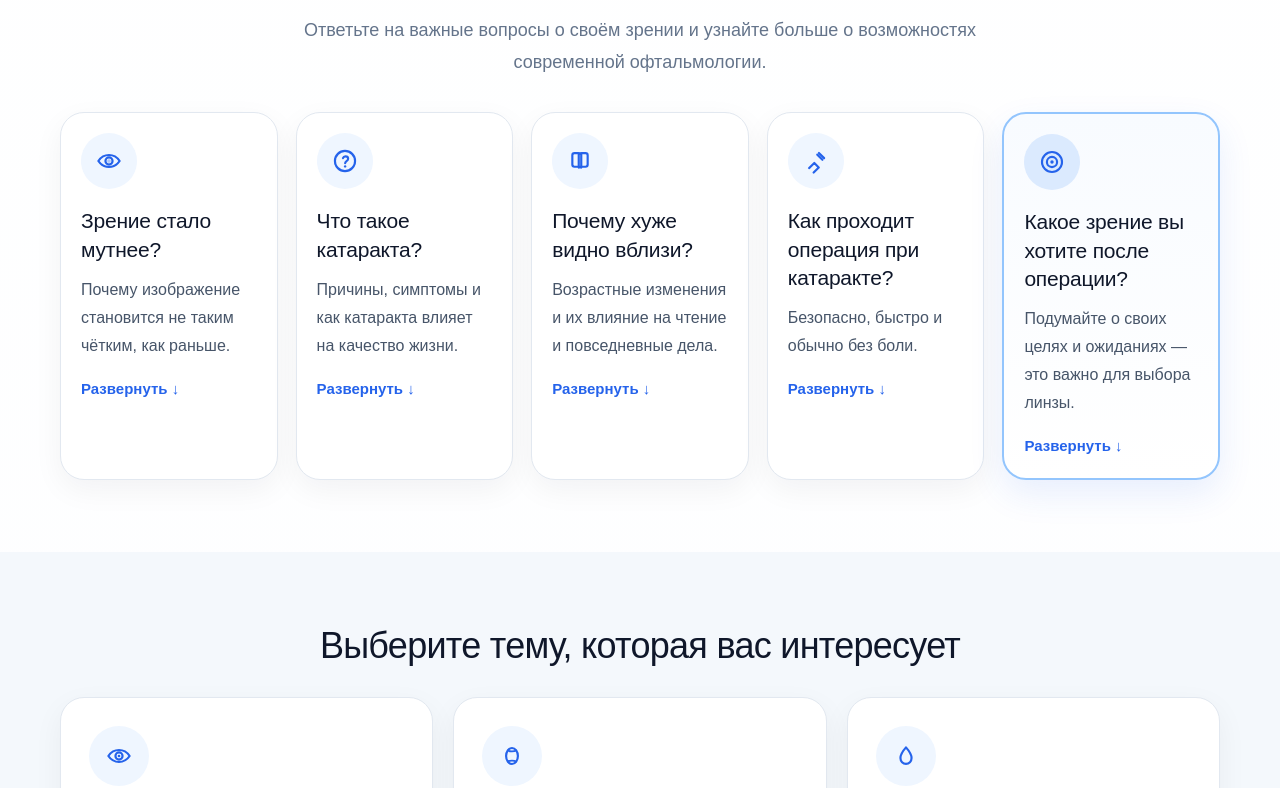
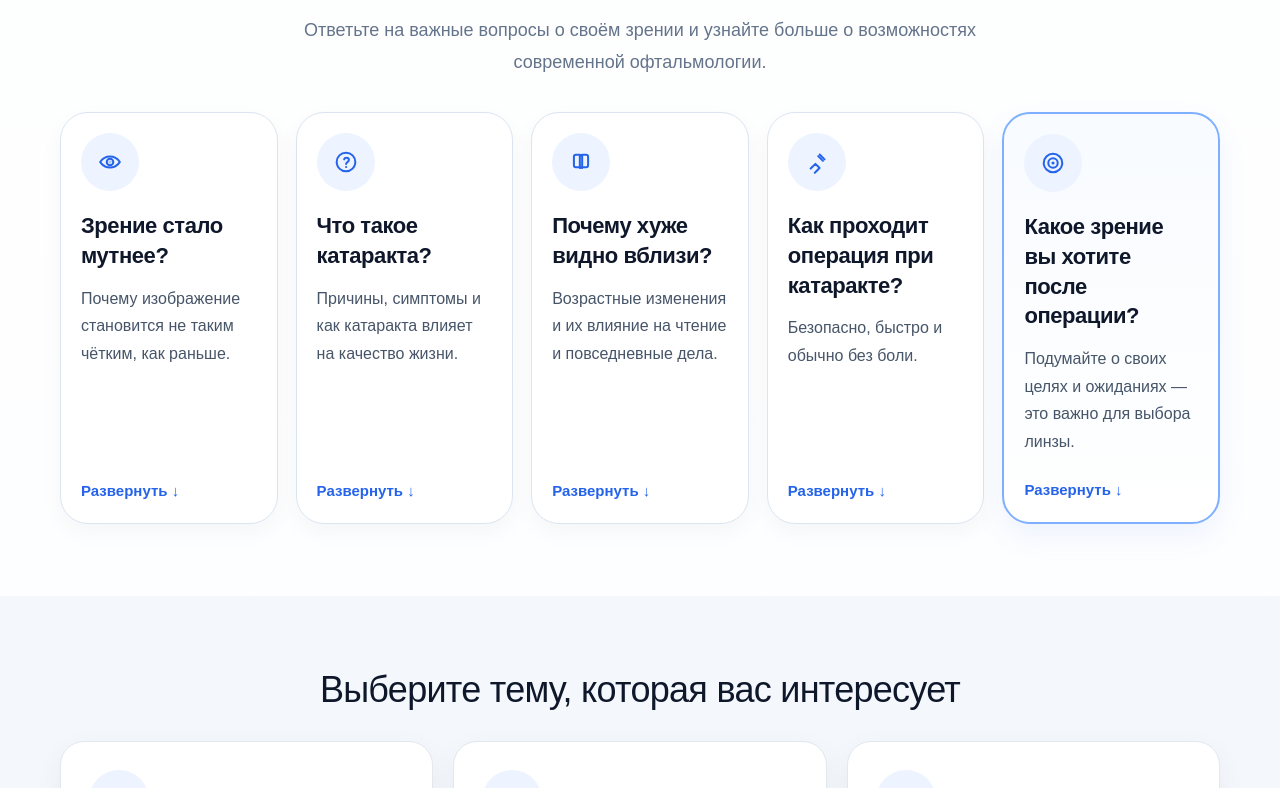
Before and after one commit to Amidro/moiglaza, a Next.js app: page /ru in a window 1280 px wide. Shown: the part 852-1640 px from the top of the page. Built offline with nearby package versions, Linux system fonts and the light colour scheme.

Commit message:
Update page.tsx

```diff
--- a/app/ru/page.tsx
+++ b/app/ru/page.tsx
@@ -21,7 +21,7 @@ const cards = [
     linkText: "Подробнее о причинах →",
     href: "/ru/katarakta",
     accent: false,
-    icon: <CataractIcon />
+    icon: <CataractIcon size={26} />
   },
   {
     title: "Что такое катаракта?",
@@ -31,7 +31,7 @@ const cards = [
     linkText: "Подробнее о катаракте →",
     href: "/ru/katarakta",
     accent: false,
-    icon: <QuestionIcon />
+    icon: <QuestionIcon size={26} />
   },
   {
     title: "Почему хуже видно вблизи?",
@@ -41,7 +41,7 @@ const cards = [
     linkText: "Подробнее о возрастном зрении →",
     href: "/ru/katarakta",
     accent: false,
-    icon: <ReadingIcon />
+    icon: <ReadingIcon size={26} />
   },
   {
     title: "Как проходит операция при катаракте?",
@@ -51,7 +51,7 @@ const cards = [
     linkText: "Подробнее об операции →",
     href: "/ru/katarakta",
     accent: false,
-    icon: <SurgeryIcon />
+    icon: <SurgeryIcon size={26} />
   },
   {
     title: "Какое зрение вы хотите после операции?",
@@ -61,7 +61,7 @@ const cards = [
     linkText: "Пройти короткий опрос →",
     href: "/ru/start",
     accent: true,
-    icon: <TargetIcon />
+    icon: <TargetIcon size={26} />
   }
 ];
 
@@ -70,19 +70,19 @@ const topics = [
     title: "Катаракта",
     text: "Что это такое, как развивается и как современная хирургия помогает вернуть чёткое зрение.",
     href: "/ru/katarakta",
-    icon: <EyeIcon />
+    icon: <EyeIcon size={26} />
   },
   {
     title: "Интраокулярные линзы",
     text: "Виды линз, их преимущества и как выбирать подходящий вариант вместе с врачом.",
     href: "/ru/intraokulyarnye-linzy",
-    icon: <LensIcon />
+    icon: <LensIcon size={26} />
   },
   {
     title: "Сухой глаз",
     text: "Причины сухости и дискомфорта и что можно сделать для улучшения состояния.",
     href: "/ru/suhoj-glaz",
-    icon: <DropIcon />
+    icon: <DropIcon size={26} />
   }
 ];
 
@@ -324,7 +324,7 @@ export default function Page() {
             <div
               style={{
                 display: "grid",
-                gridTemplateColumns: "repeat(auto-fit,minmax(210px,1fr))",
+                gridTemplateColumns: "repeat(5, minmax(0, 1fr))",
                 gap: 18,
                 alignItems: "stretch"
               }}
@@ -337,64 +337,50 @@ export default function Page() {
                       ? "linear-gradient(180deg, #f8fbff 0%, #ffffff 100%)"
                       : "#ffffff",
                     border: item.accent
-                      ? "2px solid #93c5fd"
-                      : "1px solid #e2e8f0",
-                    borderRadius: 24,
+                      ? "2px solid #7fb0ff"
+                      : "1px solid #dbe5f1",
+                    borderRadius: 28,
                     padding: 20,
                     boxShadow: item.accent
-                      ? "0 14px 34px rgba(37,99,235,0.10)"
-                      : "0 10px 30px rgba(15,23,42,0.05)",
-                    minHeight: 300,
+                      ? "0 12px 30px rgba(37,99,235,0.08)"
+                      : "0 8px 24px rgba(15,23,42,0.04)",
+                    minHeight: 356,
                     position: "relative"
                   }}
                 >
-                  {item.accent && (
+                  <summary
+                    style={{
+                      listStyle: "none",
+                      cursor: "pointer",
+                      height: "100%",
+                      display: "flex",
+                      flexDirection: "column"
+                    }}
+                  >
                     <div
                       style={{
-                        position: "absolute",
-                        top: 16,
-                        right: 16,
-                        width: 24,
-                        height: 24,
+                        width: 58,
+                        height: 58,
                         borderRadius: 999,
-                        background: "#2563eb",
+                        background: "#edf4ff",
                         display: "flex",
                         alignItems: "center",
                         justifyContent: "center",
-                        color: "#ffffff",
-                        fontSize: 14,
-                        fontWeight: 700
+                        marginBottom: 20,
+                        flexShrink: 0
                       }}
                     >
-                      ✓
-                    </div>
-                  )}
-
-                  <summary style={{ listStyle: "none", cursor: "pointer" }}>
-<div
-  style={{
-    width: 56,
-    height: 56,
-    borderRadius: 999,
-    background: item.accent ? "#dbeafe" : "#eff6ff",
-    display: "flex",
-    alignItems: "center",
-    justifyContent: "center",
-    marginBottom: 18
-  }}
->
-  <div style={{ transform: "scale(1.08)", display: "flex", alignItems: "center", justifyContent: "center" }}>
                       {item.icon}
-  </div>
                     </div>
 
                     <h3
                       style={{
-                        fontSize: 21,
+                        fontSize: 22,
                         lineHeight: 1.35,
                         color: "#0f172a",
-                        margin: "0 0 12px",
-                        letterSpacing: "-0.01em"
+                        margin: "0 0 14px",
+                        letterSpacing: "-0.02em",
+                        fontWeight: 600
                       }}
                     >
                       {item.title}
@@ -402,15 +388,16 @@ export default function Page() {
 
                     <p
                       style={{
-                        margin: "0 0 18px",
+                        margin: 0,
                         color: "#475569",
-                        lineHeight: 1.75,
+                        lineHeight: 1.72,
                         fontSize: 16
                       }}
                     >
                       {item.preview}
                     </p>
 
+                    <div style={{ marginTop: "auto", paddingTop: 24 }}>
                       <div
                         style={{
                           color: "#2563eb",
@@ -419,6 +406,7 @@ export default function Page() {
                         }}
                       >
                         Развернуть ↓
+                      </div>
                     </div>
                   </summary>
 
@@ -452,17 +440,6 @@ export default function Page() {
                     >
                       {item.linkText}
                     </a>
-
-                    <div
-                      style={{
-                        marginTop: 14,
-                        color: "#64748b",
-                        fontWeight: 700,
-                        fontSize: 14
-                      }}
-                    >
-                      Свернуть ↑
-                    </div>
                   </div>
                 </details>
               ))}
@@ -522,17 +499,16 @@ export default function Page() {
                       width: 60,
                       height: 60,
                       borderRadius: 999,
-    background: "#eff6ff",
+                      background: "#edf4ff",
                       marginBottom: 18,
                       display: "flex",
                       alignItems: "center",
                       justifyContent: "center"
                     }}
                   >
-  <div style={{ transform: "scale(1.08)", display: "flex", alignItems: "center", justifyContent: "center" }}>
                     {item.icon}
                   </div>
-</div>
+
                   <div
                     style={{
                       fontSize: 24,
@@ -544,6 +520,7 @@ export default function Page() {
                   >
                     {item.title}
                   </div>
+
                   <p
                     style={{
                       margin: "0 0 20px",
@@ -554,6 +531,7 @@ export default function Page() {
                   >
                     {item.text}
                   </p>
+
                   <div
                     style={{
                       color: "#2563eb",
@@ -636,7 +614,7 @@ export default function Page() {
                   key={step}
                   style={{
                     display: "grid",
-                    gridTemplateColumns: "56px 1fr 28px",
+                    gridTemplateColumns: "56px 1fr 30px",
                     gap: 18,
                     alignItems: "center",
                     padding: "16px 0",
@@ -673,8 +651,14 @@ export default function Page() {
                     {step}
                   </div>
 
-                  <div style={{ justifySelf: "end" }}>
-                    {index === 0 ? <EyeIcon /> : index === 1 ? <LensIcon /> : <SparklesIcon />}
+                  <div style={{ justifySelf: "end", display: "flex" }}>
+                    {index === 0 ? (
+                      <EyeIcon size={22} />
+                    ) : index === 1 ? (
+                      <LensIcon size={22} />
+                    ) : (
+                      <SparklesIcon size={22} />
+                    )}
                   </div>
                 </div>
               ))}
@@ -773,7 +757,13 @@ export default function Page() {
                   </p>
                 </div>
 
-                <div style={{ display: "grid", gap: 14, justifyItems: "start" }}>
+                <div
+                  style={{
+                    display: "grid",
+                    gap: 14,
+                    justifyItems: "start"
+                  }}
+                >
                   <a
                     href="/ru/start"
                     style={{
```
Lines whose indentation alone changed are shown as unchanged.
